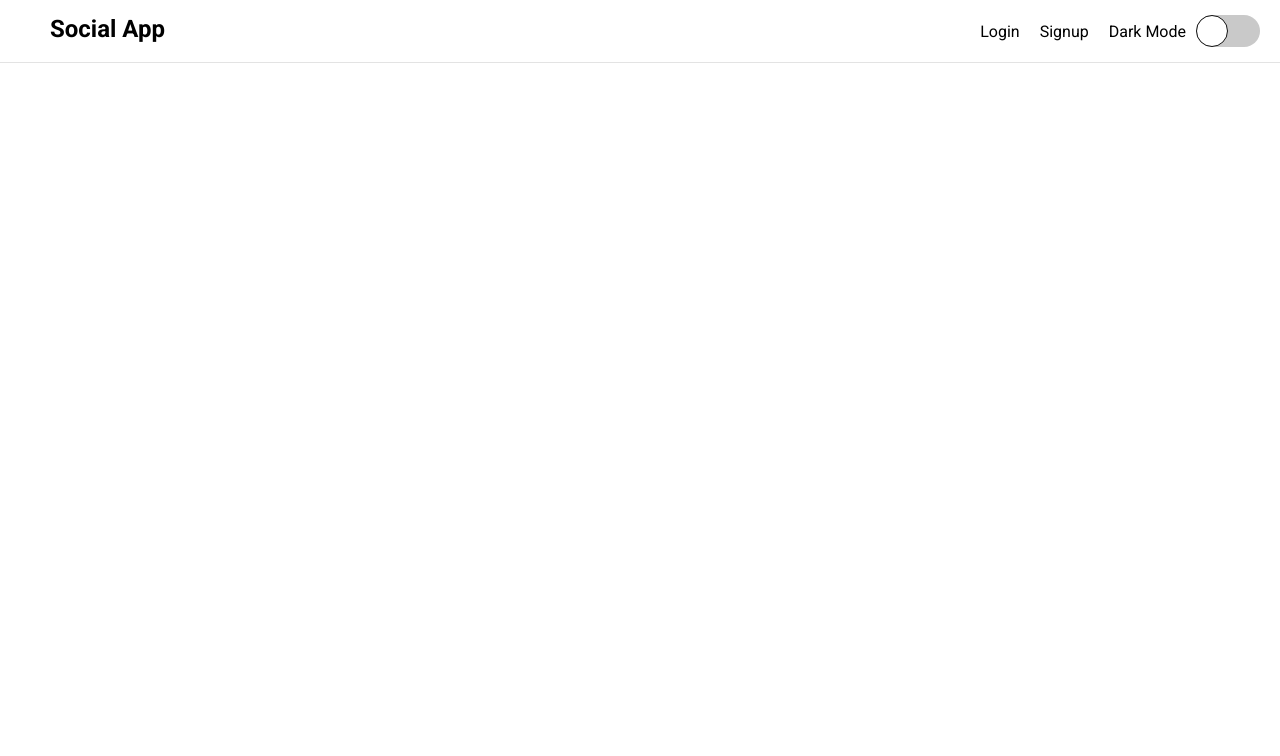
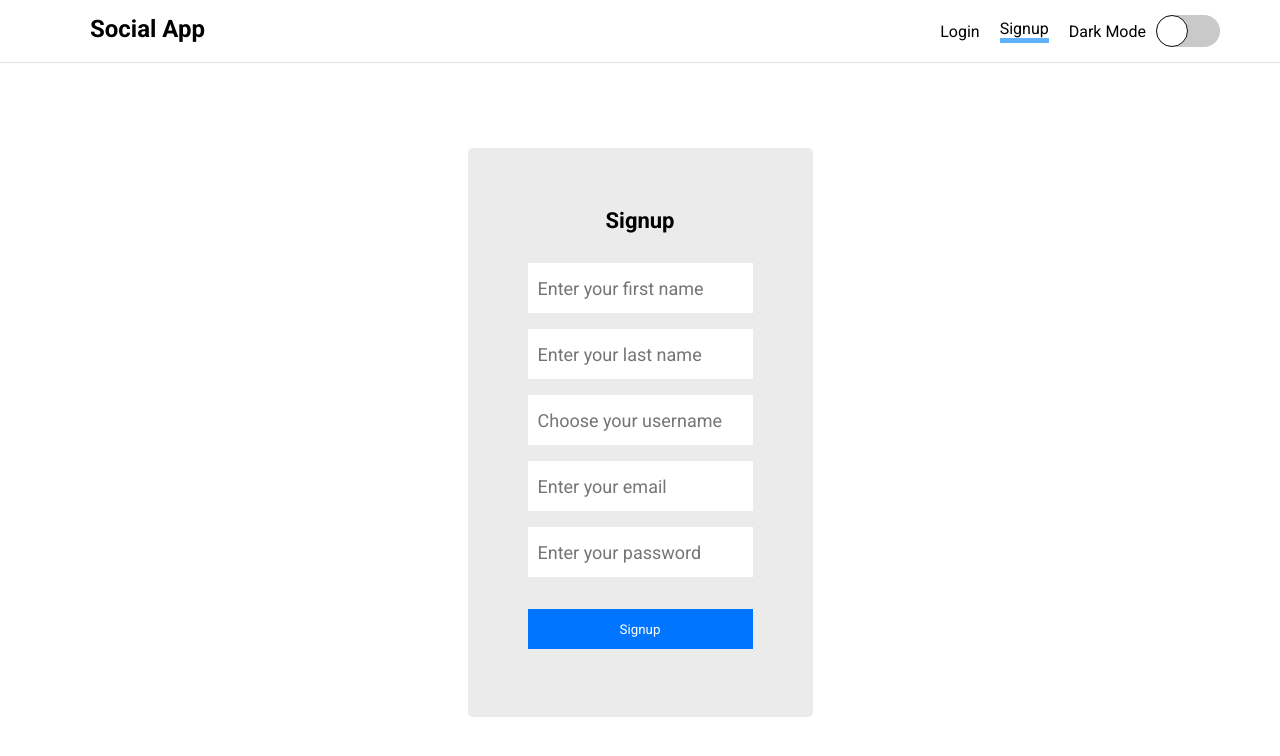
Before and after one commit to asi309/social-app-frontend, a React (Create React App) app: page /register in a window 1280 px wide. Shown: the top 756 px of the page. Built offline with nearby package versions, Linux system fonts and the light colour scheme; no server answers.

Commit message:
Adds Home page and modifies context data

```diff
--- a/src/components/Nav/Nav.css
+++ b/src/components/Nav/Nav.css
@@ -6,8 +6,7 @@ nav {
   position: fixed;
   top: 0;
   min-width: 100%;
-  padding-top: 15px;
-  padding-bottom: 15px;
+  padding: 15px 40px;
   margin-bottom: 20px;
 }
 
@@ -31,10 +30,6 @@ nav ul > li {
 
 li a {
   text-decoration: none;
-}
-
-li a:focus {
-  border-bottom: 5px solid  #60b2ff;
 }
 
 label.toggle-switch {
--- a/src/components/Nav/index.js
+++ b/src/components/Nav/index.js
@@ -1,5 +1,5 @@
-import React, { useState, useContext, useEffect } from 'react';
-import { Link } from 'react-router-dom';
+import React, { useContext } from 'react';
+import { NavLink } from 'react-router-dom';
 
 import api from '../../services/api';
 import { UserContext } from '../../user-context';
@@ -26,7 +26,6 @@ const Nav = () => {
 
   const logoutHandler = async () => {
     try {
-      localStorage.removeItem('user_id');
       await api.get('/logout');
       setIsLoggedIn(false);
     } catch (error) {
@@ -37,33 +36,33 @@ const Nav = () => {
   return (
     <nav style={themePref === 'dark' ? darkStyle : lightStyle}>
       <p className="title">Social App</p>
-      {/* {console.log(isLoggedIn)} */}
       {isLoggedIn ? (
         <ul>
           <li>
-            <Link
+            <NavLink
               to="/home"
+              activeStyle={{ borderBottom: '5px solid #60b2ff' }}
               style={themePref === 'dark' ? darkStyle : lightStyle}
             >
               Home
-            </Link>
+            </NavLink>
           </li>
           <li>
-            <Link
+            <NavLink
               to="/profile"
               style={themePref === 'dark' ? darkStyle : lightStyle}
             >
               Profile
-            </Link>
+            </NavLink>
           </li>
           <li>
-            <Link
+            <NavLink
               to="/"
               style={themePref === 'dark' ? darkStyle : lightStyle}
               onClick={logoutHandler}
             >
               Logout
-            </Link>
+            </NavLink>
           </li>
           <li id="theme-selector">
             <p>Dark Mode</p>
@@ -81,17 +80,23 @@ const Nav = () => {
       ) : (
         <ul>
           <li>
-            <Link to="/" style={themePref === 'dark' ? darkStyle : lightStyle}>
+            <NavLink
+              to="/"
+              exact
+              activeStyle={{borderBottom: '5px solid  #60b2ff'}}
+              style={themePref === 'dark' ? darkStyle : lightStyle}
+            >
               Login
-            </Link>
+            </NavLink>
           </li>
           <li>
-            <Link
+            <NavLink
               to="/register"
+              activeStyle={{borderBottom: '5px solid  #60b2ff'}}
               style={themePref === 'dark' ? darkStyle : lightStyle}
             >
               Signup
-            </Link>
+            </NavLink>
           </li>
           <li id="theme-selector">
             <p>Dark Mode</p>
--- /dev/null
+++ b/src/pages/Home/Home.css
@@ -0,0 +1,59 @@
+div.feed-container {
+  display: flex;
+  height: calc(100vh - 63px);
+  width: 100vw;
+  justify-content: center;
+  margin-top: 63px;
+}
+
+div.feed {
+  display: flex;
+  flex-direction: column;
+  flex-grow: 1;
+  max-width: 750px;
+  padding: 30px 60px 0px 90px;
+}
+
+div.feed div.message--error {
+  color: rgb(141, 141, 141);
+  font-size: 20px;
+  margin: 30% auto;
+}
+
+article.post {
+  border-radius: 3px;
+  border: 1px solid #dfdfdfdc;
+  display: flex;
+  flex-direction: column;
+  margin-bottom: 50px;
+  max-width: 650px;
+}
+
+article.post header {
+  display: flex;
+  border-bottom: 0.5px solid #dfdfdfdc;
+  padding: 15px;
+}
+
+article.post header .author--name {
+  font-weight: 700;
+}
+
+article.post div.content-container {
+  padding: 15px;
+  border-bottom: 0.5px solid #dfdfdfdc;
+}
+
+article.post div.actions--social {
+  display: flex;
+  flex-direction: row;
+  height: 40px;
+}
+
+article.post div.actions--social button {
+  background: inherit;
+  border: none;
+  color: inherit;
+  cursor: pointer;
+  width: 50%;
+}
--- /dev/null
+++ b/src/pages/Home/index.js
@@ -0,0 +1,63 @@
+import React, { useEffect, useState, useContext } from 'react';
+
+import api from '../../services/api';
+import { UserContext } from '../../user-context';
+
+import './Home.css';
+
+export default function Home({ history }) {
+  const [feed, setFeed] = useState([]);
+  const [message, setMessage] = useState('');
+
+  const { themePref, lightStyle, darkStyle } = useContext(UserContext);
+
+  const getFeed = async () => {
+    try {
+      const response = await api.get('/home');
+      if (response.data.length === 0) {
+        setMessage(response.data.message);
+      } else {
+        setFeed(response.data.feedPosts);
+      }
+    } catch (error) {
+      if (error.response.status === 400) {
+        setMessage('Cannot load feed');
+      }
+      history.push('/');
+    }
+  };
+
+  useEffect(() => {
+    getFeed();
+  }, []);
+
+  return (
+    <div
+      className="feed-container"
+      style={themePref === 'dark' ? darkStyle : lightStyle}
+    >
+      <div className="feed">
+        {feed ? (
+          feed.length !== 0 ? (
+            feed.map((post) => (
+              <article key={post._id} className="post">
+                <header>
+                  <div className="author--name">{post.author.username}</div>
+                </header>
+                <div className="content-container">{post.content}</div>
+                <div className="actions--social">
+                  <button className="like">Like</button>
+                  <button className="comment">Comment</button>
+                </div>
+              </article>
+            ))
+          ) : (
+            <div className="message--error">{message}</div>
+          )
+        ) : (
+          ''
+        )}
+      </div>
+    </div>
+  );
+}
--- a/src/pages/Login/Login.css
+++ b/src/pages/Login/Login.css
@@ -7,7 +7,8 @@
 
 .container--login {
   display: flex;
-  height: 100vh;
+  height: calc(100vh - 65px);
+  margin-top: 65px;
   max-width: 100vw;
   justify-content: center;
   align-items: center;
@@ -20,6 +21,13 @@
   background-color: rgb(235, 235, 235);
   border-radius: 5px;
   padding: 60px;
+}
+
+.container--login form .title {
+  font-size: 22px;
+  font-weight: 700;
+  align-self: center;
+  margin-bottom: 30px;
 }
 
 .container--login form input {
--- a/src/pages/Login/index.js
+++ b/src/pages/Login/index.js
@@ -22,7 +22,6 @@ export default function Login({ history }) {
       const user_id = response.data.user_id || false;
 
       if (user_id) {
-        localStorage.setItem('user_id', user_id);
         setIsLoggedIn(true);
         history.push('/home');
       }
@@ -54,6 +53,7 @@ export default function Login({ history }) {
               : {}
           }
         >
+        <div className="title">Login</div>
           <input
             type="email"
             id="email"
--- a/src/pages/RegisterUser/index.js
+++ b/src/pages/RegisterUser/index.js
@@ -0,0 +1,156 @@
+import React, { useContext, useState } from 'react';
+
+import api from '../../services/api';
+import { UserContext } from '../../user-context';
+
+export default function Register({ history }) {
+  const [email, setEmail] = useState('');
+  const [password, setPassword] = useState('');
+  const [firstName, setFirstName] = useState('');
+  const [lastName, setLastName] = useState('');
+  const [username, setUsername] = useState('');
+  const [error, setError] = useState(false);
+  const [errorMessage, setErrorMessage] = useState('');
+  const { setIsLoggedIn, themePref, darkStyle, lightStyle } = useContext(
+    UserContext
+  );
+
+  const registerHandler = async (e) => {
+    e.preventDefault();
+
+    try {
+      if (
+        email !== '' &&
+        password !== '' &&
+        username !== '' &&
+        firstName !== '' &&
+        lastName !== ''
+      ) {
+        if (!email.match(/^[a-zA-Z0-9.!#$%&'*+/=?^_`{|}~-]+@[a-zA-Z0-9-]+(?:\.[a-zA-Z0-9-]+)*$/g)) {
+          console.log('Herer');
+          throw error;
+        }
+        const response = await api.post('/user/register', {
+          username,
+          email,
+          firstName,
+          lastName,
+          password,
+        });
+
+        const user_id = response.data.user_id || false;
+
+        if (user_id) {
+          setIsLoggedIn(true);
+          history.push('/home');
+        }
+      }
+    } catch (error) {
+      setError(true);
+      const message = error.response ? error.response.data.message : false;
+      if (message) {
+        setErrorMessage(message);
+      } else {
+        setErrorMessage('ERROR: Cannot perform the operation');
+      }
+      setTimeout(() => {
+        setError(false);
+        setErrorMessage('');
+      }, 2500);
+    }
+  };
+
+  return (
+    <div
+      className="container"
+      style={themePref === 'dark' ? darkStyle : lightStyle}
+    >
+      <div className="container--login">
+        <form
+          style={
+            themePref === 'dark'
+              ? { backgroundColor: 'rgba(31, 70, 110, 0.804)' }
+              : {}
+          }
+        >
+          <div className="title">Signup</div>
+          <input
+            type="text"
+            id="firstName"
+            name="firstName"
+            autoComplete="off"
+            autoFocus={true}
+            value={firstName}
+            placeholder="Enter your first name"
+            onChange={(e) => setFirstName(e.target.value)}
+            style={
+              themePref === 'dark'
+                ? { backgroundColor: 'rgba(42, 70, 98, 0.704)', color: 'white' }
+                : {}
+            }
+          />
+          <input
+            type="text"
+            id="lastName"
+            name="lastName"
+            autoComplete="off"
+            autoFocus={true}
+            value={lastName}
+            placeholder="Enter your last name"
+            onChange={(e) => setLastName(e.target.value)}
+            style={
+              themePref === 'dark'
+                ? { backgroundColor: 'rgba(42, 70, 98, 0.704)', color: 'white' }
+                : {}
+            }
+          />
+          <input
+            type="text"
+            id="username"
+            name="username"
+            autoComplete="off"
+            autoFocus={true}
+            value={username}
+            placeholder="Choose your username"
+            onChange={(e) => setUsername(e.target.value)}
+            style={
+              themePref === 'dark'
+                ? { backgroundColor: 'rgba(42, 70, 98, 0.704)', color: 'white' }
+                : {}
+            }
+          />
+          <input
+            type="email"
+            id="email"
+            name="email"
+            autoComplete="off"
+            autoFocus={true}
+            value={email}
+            placeholder="Enter your email"
+            onChange={(e) => setEmail(e.target.value)}
+            style={
+              themePref === 'dark'
+                ? { backgroundColor: 'rgba(42, 70, 98, 0.704)', color: 'white' }
+                : {}
+            }
+          />
+          <input
+            type="password"
+            id="password"
+            name="password"
+            value={password}
+            placeholder="Enter your password"
+            onChange={(e) => setPassword(e.target.value)}
+            style={
+              themePref === 'dark'
+                ? { backgroundColor: 'rgba(42, 70, 98, 0.704)', color: 'white' }
+                : {}
+            }
+          />
+          <button onClick={registerHandler}>Signup</button>
+          {error ? <div className="alert">{errorMessage}</div> : ''}
+        </form>
+      </div>
+    </div>
+  );
+}
--- a/src/routes.js
+++ b/src/routes.js
@@ -2,6 +2,8 @@ import React from 'react';
 import { BrowserRouter, Switch, Route } from 'react-router-dom';
 
 import Login from './pages/Login';
+import Register from './pages/RegisterUser';
+import Home from './pages/Home';
 import Nav from './components/Nav';
 
 export default function Routes() {
@@ -10,6 +12,8 @@ export default function Routes() {
       <Nav />
       <Switch>
         <Route path="/" exact component={Login} />
+        <Route path="/register" component={Register} />
+        <Route path="/home" component={Home} />
       </Switch>
     </BrowserRouter>
   );
--- a/src/user-context.js
+++ b/src/user-context.js
@@ -15,41 +15,15 @@ export const ContextWrapper = (props) => {
     color: 'white',
   };
 
-  const apiLogoutHandler = async () => {
+  const defaultAuthHandler = async () => {
     try {
-      await api.get('/logout');
-      return false;
-    } catch (error) {
-      if (error.response.status === 401) {
-        return false;
-      }
-    }
-  };
-
-  const apiUserCheckHandler = async (user_id) => {
-    try {
-      const response = await api.get(`/user/${user_id}`);
+      const response = await api.get('/check');
       if (response.status === 200) {
         return true;
       }
-      return false;
     } catch (error) {
       return false;
     }
-  };
-
-  const defaultAuthHandler = () => {
-    const user_id = localStorage.getItem('user_id');
-    if (!user_id) {
-      apiLogoutHandler().then((res) => {
-        console.log(res);
-        return res;
-      });
-    }
-    apiUserCheckHandler(user_id).then(res => {
-      console.log(res);
-      return res;
-    })
   };
 
   const defaultThemeHandler = () => {
@@ -62,7 +36,11 @@ export const ContextWrapper = (props) => {
   };
 
   const [themePref, setThemePref] = useState(defaultThemeHandler());
-  const [isLoggedIn, setIsLoggedIn] = useState(defaultAuthHandler());
+  const [isLoggedIn, setIsLoggedIn] = useState(false);
+
+  useEffect(() => {
+    defaultAuthHandler().then((res) => setIsLoggedIn(res));
+  }, []);
 
   useEffect(() => {
     localStorage.setItem('theme', themePref);
```
